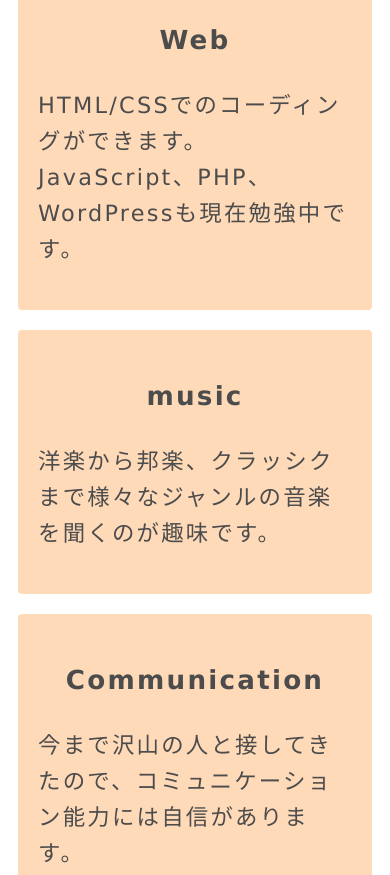
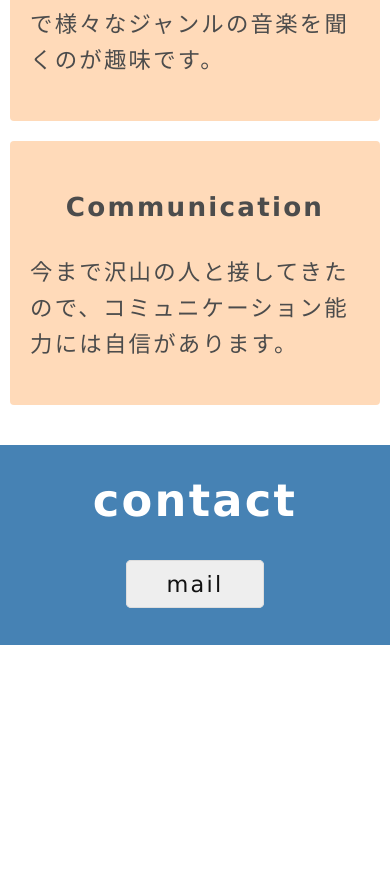
Before and after one commit to ukyomasuda/responsive-site, a plain HTML site: page index.html in a window 390 px wide. Shown: the part 855-1730 px from the top of the page. After the commit the page ends 1500 px from the top, so only its background shows below. Drawn offline with Linux system fonts and the light colour scheme.

Commit message:
responsive-site

```diff
--- a/style.css
+++ b/style.css
@@ -1,22 +1,20 @@
-
-
-body
-{
+body{
     font-family: '游ゴシック', YuGothic, 'メイリオ', Verdana, 'Hiragino Kaku Gothic ProN', Meiryo, sans-serif;
     font-size: 1.4rem;
     line-height: 1.6;
     letter-spacing: .1em;
     color: #4c4c4c;
     background-color: white;
-
+    margin:0;
+    padding:0;
 }
 
 h1{
-    text-align: center
+    text-align: center;
 }
 
 h3{
-    text-align: center
+    text-align: center;
 }
 
 .box {
@@ -51,6 +49,7 @@ h3{
   .container {
     flex-direction: column;
   }
+  .box{height: 250px;}
 }
 
 .btn {
@@ -59,10 +58,16 @@ h3{
     color: #111;
     width: 100px;
     padding: 10px 40px;
+    border-radius:5px;
 }
 
 footer{
     text-align:center;
     background-color: #4682b4;
-    height:300px;
+    height:200px;
+    color: white;
 }
+
+footer h1{
+    padding-top: 20px;
+}
```
Also changed, not shown: index.html (indentation only).
